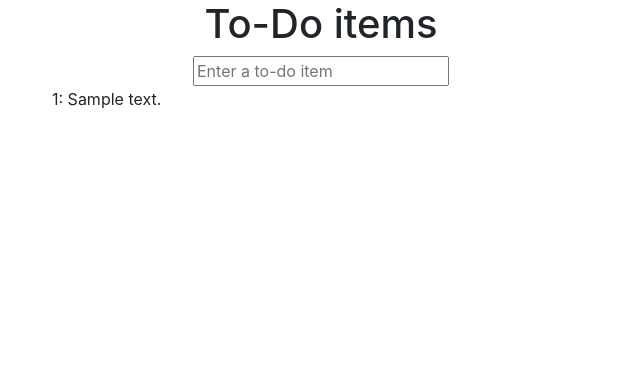
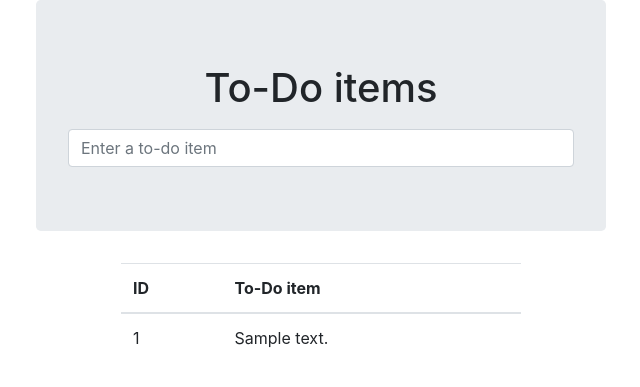
Before and after one commit to Tvoretc/testing-goat, a Django app: page /lists/1/ in a window 1280 px wide. Shown: the top 387 px of the page, without its empty margins (319-959 px from the left). Run offline with Django 3.2, Linux system fonts and the light colour scheme; tables that the repository leaves empty hold one stand-in row (values such as "Sample post"); some libraries are stand-ins or nearby versions.

Commit message:
Improved style, added master.css

```diff
--- a/superlists/functional_tests/tests.py
+++ b/superlists/functional_tests/tests.py
@@ -53,7 +53,7 @@
         inputbox.send_keys(Keys.ENTER)
         table = self.browser.find_element_by_tag_name('table')
 
-        self.assertIn('1: my unique to-do item.', table.text)
+        self.assertIn('my unique to-do item.', table.text)
         first_url = self.browser.current_url
         self.assertRegex(first_url, '/lists/.+')
 
@@ -70,7 +70,7 @@
         inputbox.send_keys(Keys.ENTER)
         table = self.browser.find_element_by_tag_name('table')
 
-        self.assertIn('1: other user`s item.', table.text)
+        self.assertIn('other user`s item.', table.text)
 
         second_url = self.browser.current_url
         self.assertRegex(second_url, '/lists/.+')
--- /dev/null
+++ b/superlists/lists/static/css/master.css
@@ -0,0 +1,7 @@
+#id_new_item{
+  margin-top: 2ex;
+}
+
+#id_list_table{
+  min-width: 400px;
+}
--- a/superlists/lists/templates/lists/base.html
+++ b/superlists/lists/templates/lists/base.html
@@ -4,24 +4,25 @@
     <meta charset="utf-8">
     <title>To-Do lists</title>
     <link rel="stylesheet" href="/static/bootstrap/css/bootstrap.min.css">
+    <link rel="stylesheet" href="/static/css/master.css">
   </head>
   <body>
     <div class="container">
 
       <div class="row">
-        <div class="col-md-6 offset-md-3">
+        <div class="col-md-6 offset-md-3 jumbotron">
           <div class="text-center">
             <h1>{% block header %}{% endblock %}</h1>
-            <form method="post" action="{% block form_action %}{% endblock %}">
+            <form method="post"action="{% block form_action %}{% endblock %}">
               {% csrf_token %}
-              <input name="item_text" id="id_new_item" type="text" placeholder="Enter a to-do item">
+              <input name="item_text" class="form-control"  id="id_new_item" type="text" placeholder="Enter a to-do item">
             </form>
           </div>
         </div>
       </div>
 
       <div class="row">
-        <div class="col-md-6 offset-md-3">
+        <div class="mx-auto">
           {% block table %}{% endblock %}
         </div>
       </div>
--- a/superlists/lists/templates/lists/list.html
+++ b/superlists/lists/templates/lists/list.html
@@ -3,11 +3,21 @@
 {% block header %}To-Do items{% endblock %}
 {% block form_action %}add_item{% endblock %}
 {% block table %}
-  <table id="id_list_table">
-    {% for item in list.item_set.all %}
-      <tr>
-        <td>{{forloop.counter}}: {{item.text}}</td>
-      </tr>
-    {% endfor %}
+  <table id="id_list_table" class="table">
+    <tbody>
+      <thead>
+        <tr>
+          <th>ID</th>
+          <th>To-Do item</th>
+        </tr>
+      </thead>
+      {% for item in list.item_set.all %}
+        <tr>
+          <td>{{forloop.counter}}</td>
+          <td>{{item.text}}</td>
+        </tr>
+      {% endfor %}
+    </tbody>
   </table>
+
 {% endblock %}
```
